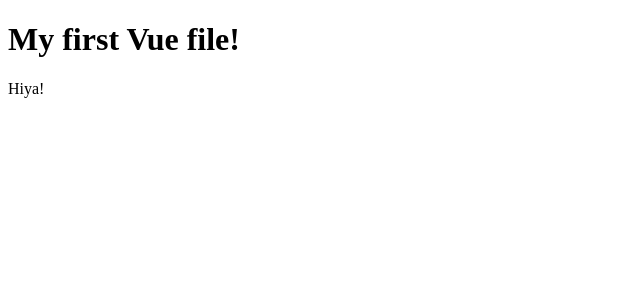
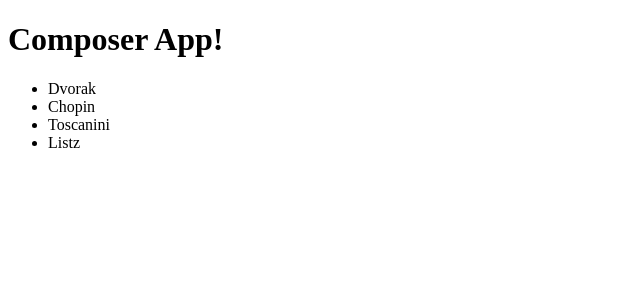
Before and after one commit to niamurrell/learning-vue-cli, a Vue app: page / in a window 1280 px wide. Shown: the top 300 px of the page, without its empty margins (0-640 px from the left). Built offline with nearby package versions, Linux system fonts and the light colour scheme.

Commit message:
Components can be registered globally in main.js

```diff
--- a/src/App.vue
+++ b/src/App.vue
@@ -1,7 +1,7 @@
 <template>
   <div id="app">
     <h1>{{ title }}</h1>
-    <p>{{ greeting() }}</p>
+    <composers></composers>
   </div>
 </template>
 
@@ -9,13 +9,8 @@
 export default {
   data() {
     return {
-      title: `My first Vue file!`
+      title: `Composer App!`
     };
-  },
-  methods: {
-    greeting: function() {
-      return "Hiya!";
-    }
   }
 };
 </script>
--- /dev/null
+++ b/src/components/Composers.vue
@@ -0,0 +1,18 @@
+<template>
+  <ul>
+    <li v-for="(composer, index) in composers" v-bind:key="index">{{ composer }}</li>
+  </ul>
+</template>
+
+<script>
+export default {
+  data() {
+    return {
+      composers: ["Dvorak", "Chopin", "Toscanini", "Listz"]
+    };
+  }
+};
+</script>
+
+<style>
+</style>
--- a/src/main.js
+++ b/src/main.js
@@ -1,7 +1,10 @@
 import Vue from 'vue'
 import App from './App.vue'
+import Composers from './components/Composers'
 
 Vue.config.productionTip = false
+
+Vue.component('composers', Composers);
 
 new Vue({
   render: h => h(App),
```
